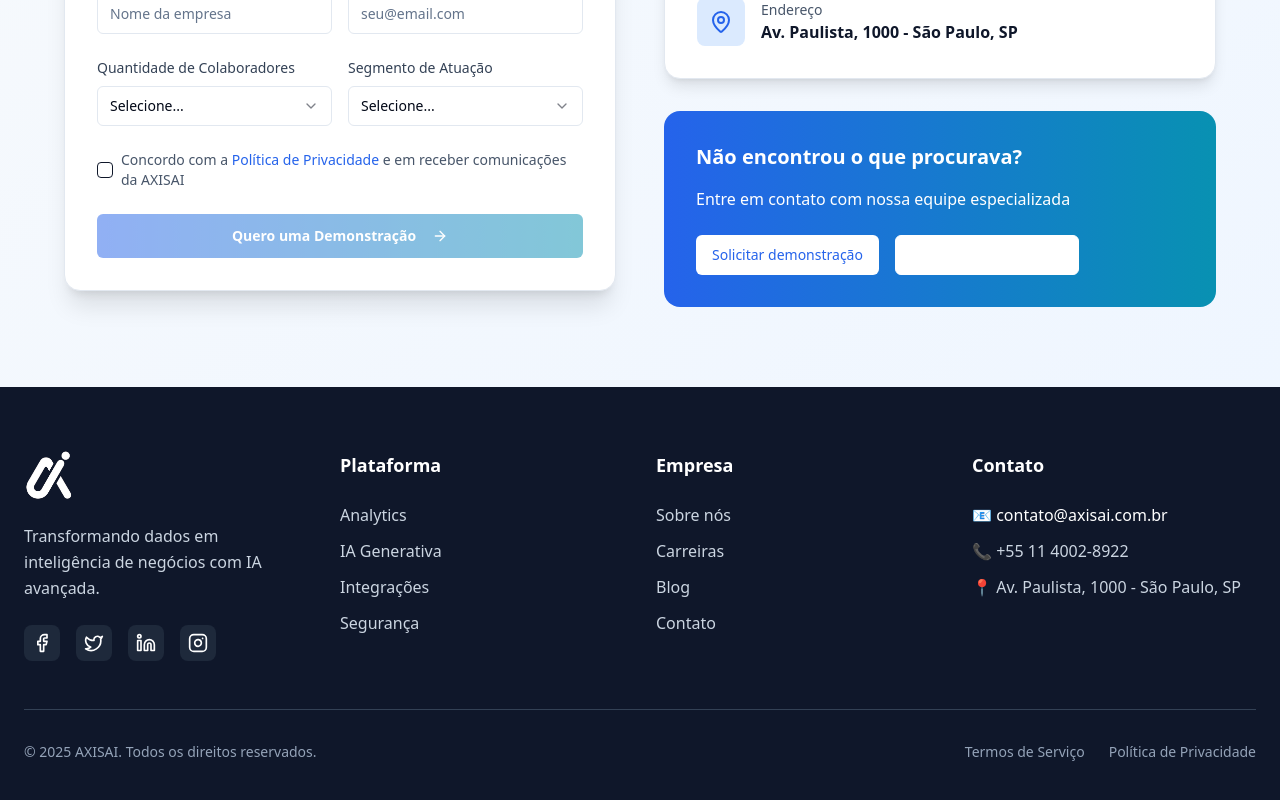
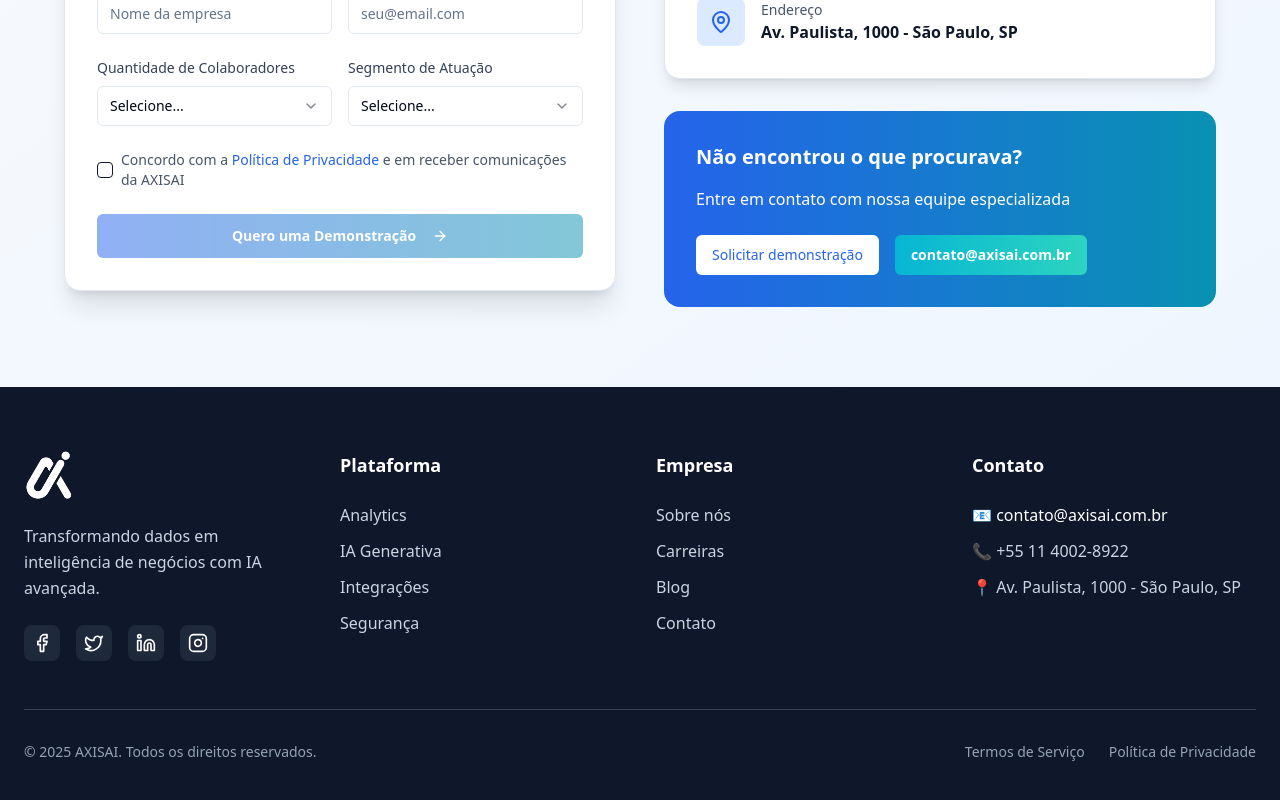
Before and after one commit to joaovitormessias/axisai-landing-page-lovable, a React (Vite) app: page / in a window 1280 px wide. Shown: the part 4341-5141 px from the top of the page. Built offline with nearby package versions, Linux system fonts and the light colour scheme.

Commit message:
style: melhora no contraste do botao de contato

```diff
--- a/src/components/ContactSection.tsx
+++ b/src/components/ContactSection.tsx
@@ -199,7 +199,8 @@ const ContactSection = () => {
                   <Button variant="secondary" className="bg-white text-blue-600 hover:bg-slate-100">
                     <a href="#" className="text-blue-600 hover:underline">Solicitar demonstração</a>
                   </Button>
-                  <Button variant="outline" className="border-white text-white hover:bg-white hover:text-blue-600">
+                  <Button
+                    className="bg-gradient-to-r from-cyan-500 to-teal-400 text-white hover:brightness-110 transition duration-300 font-semibold">
                     <a href="mailto:contato@axisai.com.br">contato@axisai.com.br</a>
                   </Button>
                 </div>
```
